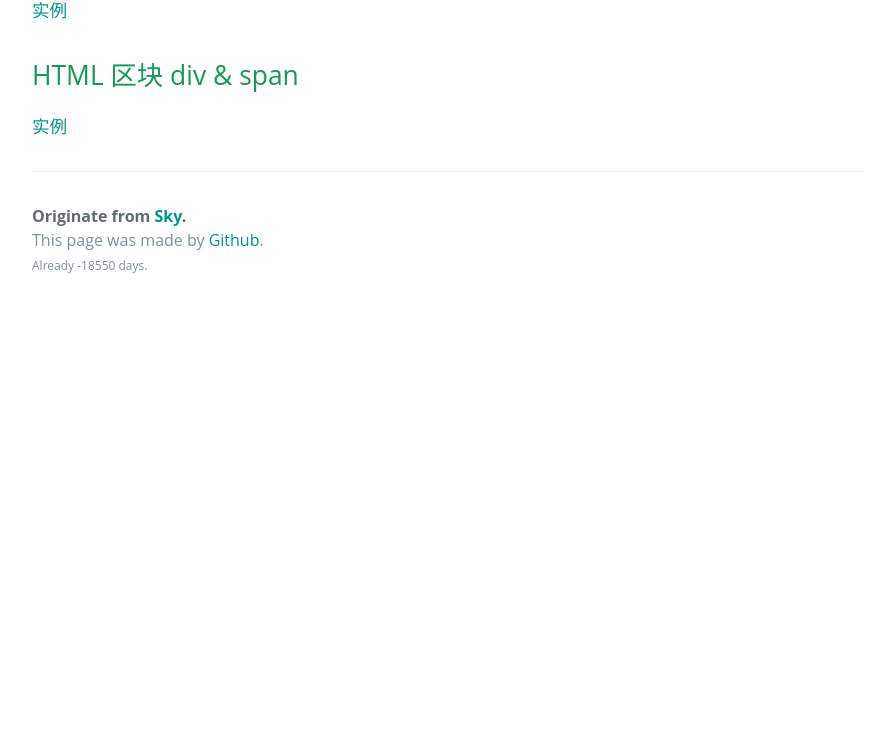
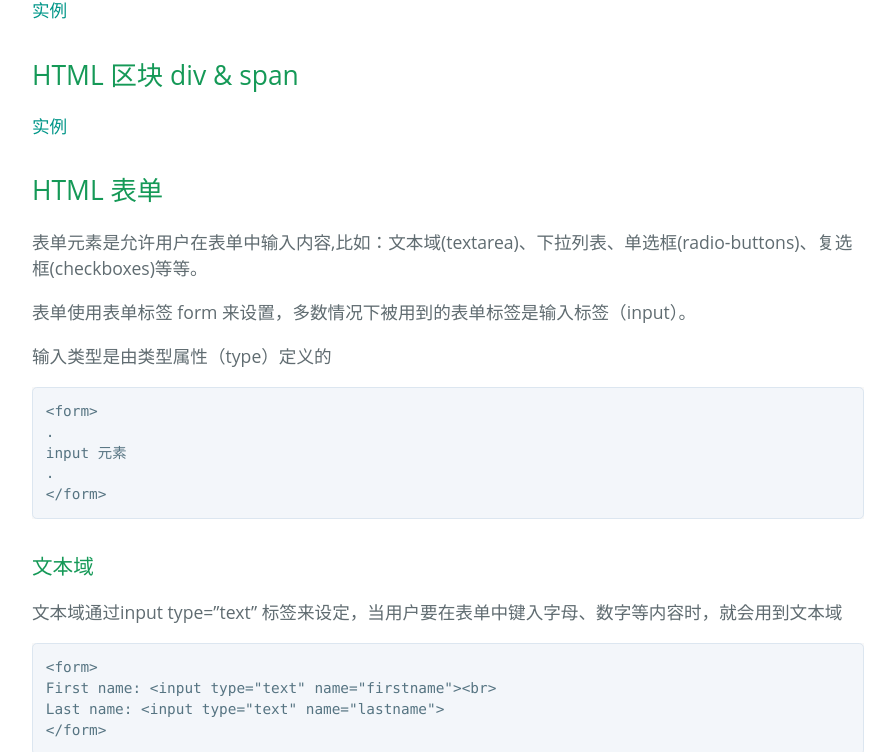
Before and after one commit to NishikinoSky/NishikinoSky.github.io, a Jekyll site: the page built from _posts/2021-5-5-HTML.md, in a window 1280 px wide and 1400 px high, scrolled down 10760 px. Shown: the part 306-1058 px from the top of the window, without its empty margins (192-1087 px from the left). Built offline with Jekyll 4.4.1, drawn with Linux system fonts in a browser that asks for light colours; some web fonts are replaced; before the commit the page ends 11390 px from its top, so only the background shows below that; grey boxes are pictures that could not be loaded.

Commit message:
Update 2021-5-5-HTML.md

```diff
--- a/_posts/2021-5-5-HTML.md
+++ b/_posts/2021-5-5-HTML.md
@@ -301,3 +301,28 @@ alt属性用来为图像定义一串预备的可替换的文本。在浏览器
 ## HTML 区块 div & span
 
 [实例](https://www.runoob.com/html/html-layouts.html)
+
+## HTML 表单
+
+表单元素是允许用户在表单中输入内容,比如：文本域(textarea)、下拉列表、单选框(radio-buttons)、复选框(checkboxes)等等。
+
+表单使用表单标签 form 来设置，多数情况下被用到的表单标签是输入标签（input）。
+
+输入类型是由类型属性（type）定义的
+
+    <form>
+    .
+    input 元素
+    .
+    </form>
+
+### 文本域
+
+文本域通过input type="text" 标签来设定，当用户要在表单中键入字母、数字等内容时，就会用到文本域
+
+    <form>
+    First name: <input type="text" name="firstname"><br>
+    Last name: <input type="text" name="lastname">
+    </form>
+
+![11](https://user-images.githubusercontent.com/67897612/117245447-76a31680-ae6d-11eb-9dfe-8bfe11157b71.jpg)
```
